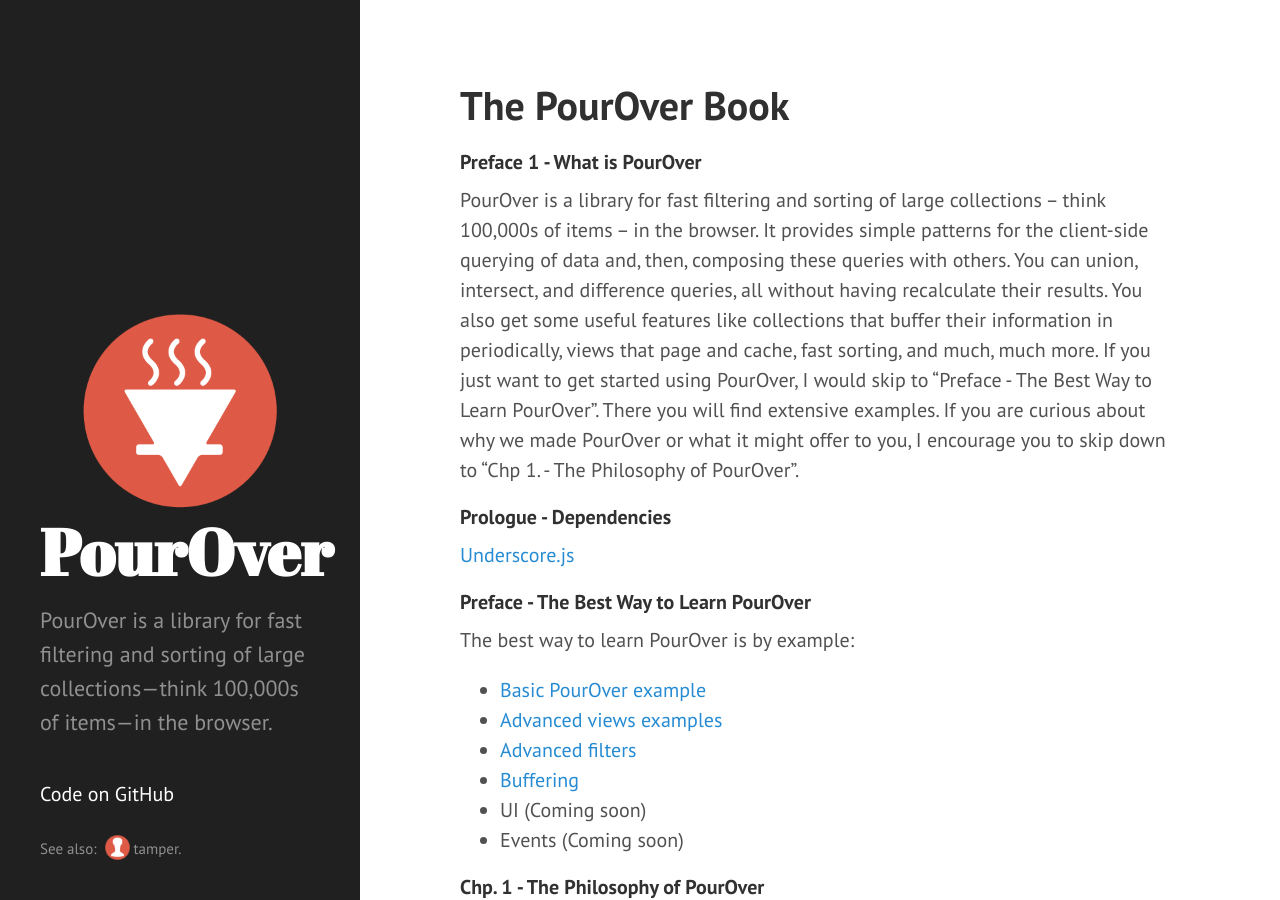
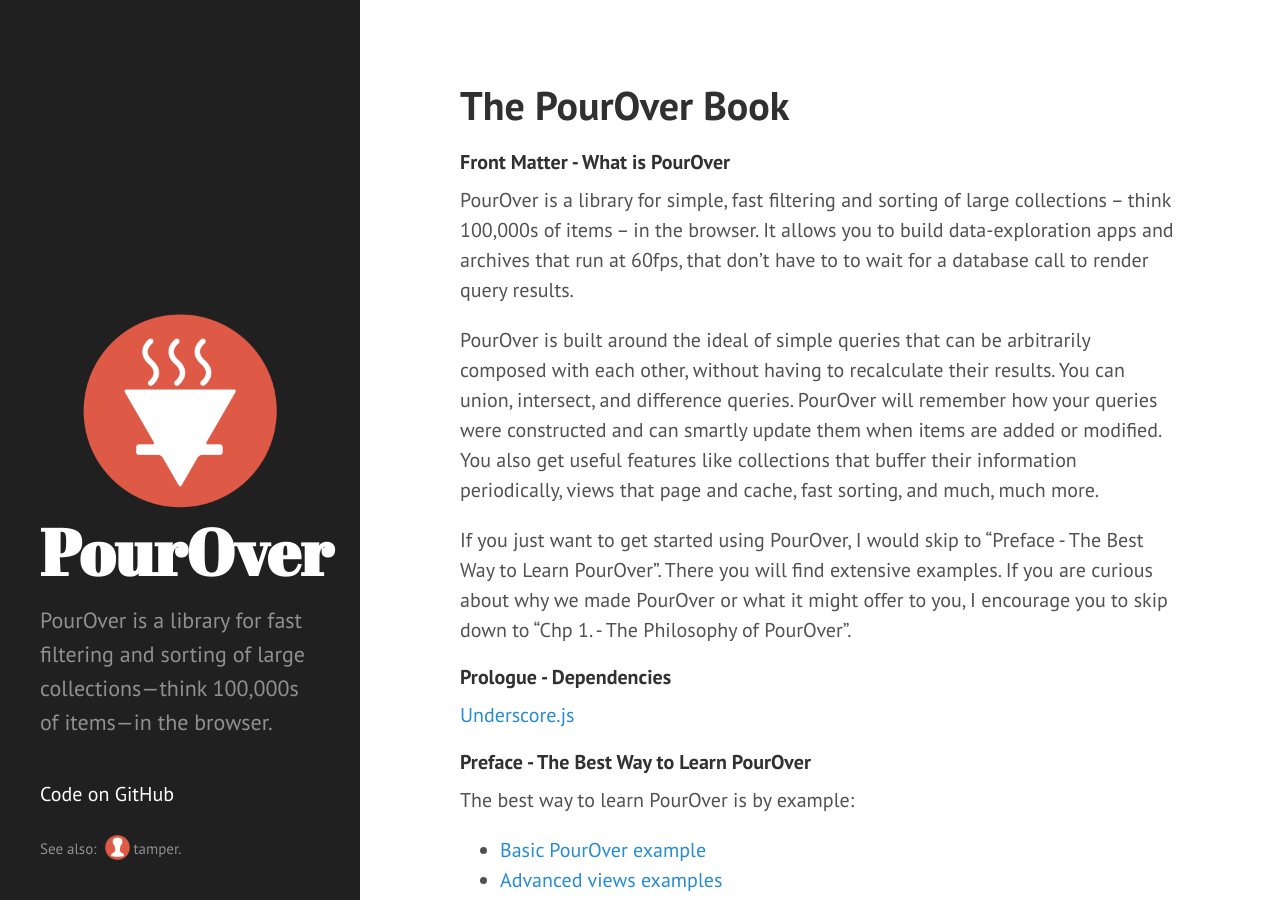
Before and after one commit to nytimes/pourover, a Jekyll site: the page built from index.md, in a window 1280 px wide and 900 px high. Built offline with Jekyll 4.4.1, drawn with Linux system fonts in a browser that asks for light colours; some of the changed text lies outside the part shown.

Commit message:
Rephrase intro graf

```diff
--- a/index.md
+++ b/index.md
@@ -3,8 +3,12 @@ layout: post
 title: The PourOver Book
 ---
 
-#### Preface 1 - What is PourOver
-PourOver is a library for fast filtering and sorting of large collections -- think 100,000s of items -- in the browser. It provides simple patterns for the client-side querying of data and, then, composing these queries with others. You can union, intersect, and difference queries, all without having recalculate their results. You also get some useful features like collections that buffer their information in periodically, views that page and cache, fast sorting, and much, much more. If you just want to get started using PourOver, I would skip to "Preface - The Best Way to Learn PourOver". There you will find extensive examples. If you are curious about why we made PourOver or what it might offer to you, I encourage you to skip down to "Chp 1. - The Philosophy of PourOver".
+#### Front Matter - What is PourOver
+PourOver is a library for simple, fast filtering and sorting of large collections -- think 100,000s of items -- in the browser. It allows you to build data-exploration apps and archives that run at 60fps, that don't have to to wait for a database call to render query results.
+
+PourOver is built around the ideal of simple queries that can be arbitrarily composed with each other, without having to recalculate their results. You can union, intersect, and difference queries. PourOver will remember how your queries were constructed and can smartly update them when items are added or modified. You also get useful features like collections that buffer their information periodically, views that page and cache, fast sorting, and much, much more.
+
+If you just want to get started using PourOver, I would skip to "Preface - The Best Way to Learn PourOver". There you will find extensive examples. If you are curious about why we made PourOver or what it might offer to you, I encourage you to skip down to "Chp 1. - The Philosophy of PourOver".
 
 #### Prologue - Dependencies
 [Underscore.js](http://underscorejs.org/)
@@ -41,7 +45,7 @@ Furthermore, PourOver makes development simpler. You simply pull down all the da
 The challenge becomes: how do you get the large data set from server to client. At least the data that affects the filters (all the other information -- full text, descriptions, etc. -- can be buffered in). Arguably, this is a simpler, more one-dimensional problem. Data sets over small finite domains can be packed into tight, binary represenations: if there are 8 possibilities for each item, say, you can represent the value with 3 bits. Mixing in bit maps and, then, file compression, we have seen sets of 100k items pack into <100k.
 
 
-######## Basic Concepts
+#### Basic Concepts
 **Collections**
 A PourOver `Collection` is an array of items, indexed by collection ids (cids). Collections are accompanied by a set of filters and sorts that can be applied to retrieve sorted subsets of the collection. Collections know nothing about the state of these filters and sorts. The collection is merely responsible for adding, updating and removing items, filters, and sorts and for returning subsets of its items. The general pattern is that a filter will return a set of cids (from a cache) and then the collection will take those cids and return the corresponding items.
 
```
Also changed, not shown: other parts of index.md (+1 -1 lines), 1 other file.
